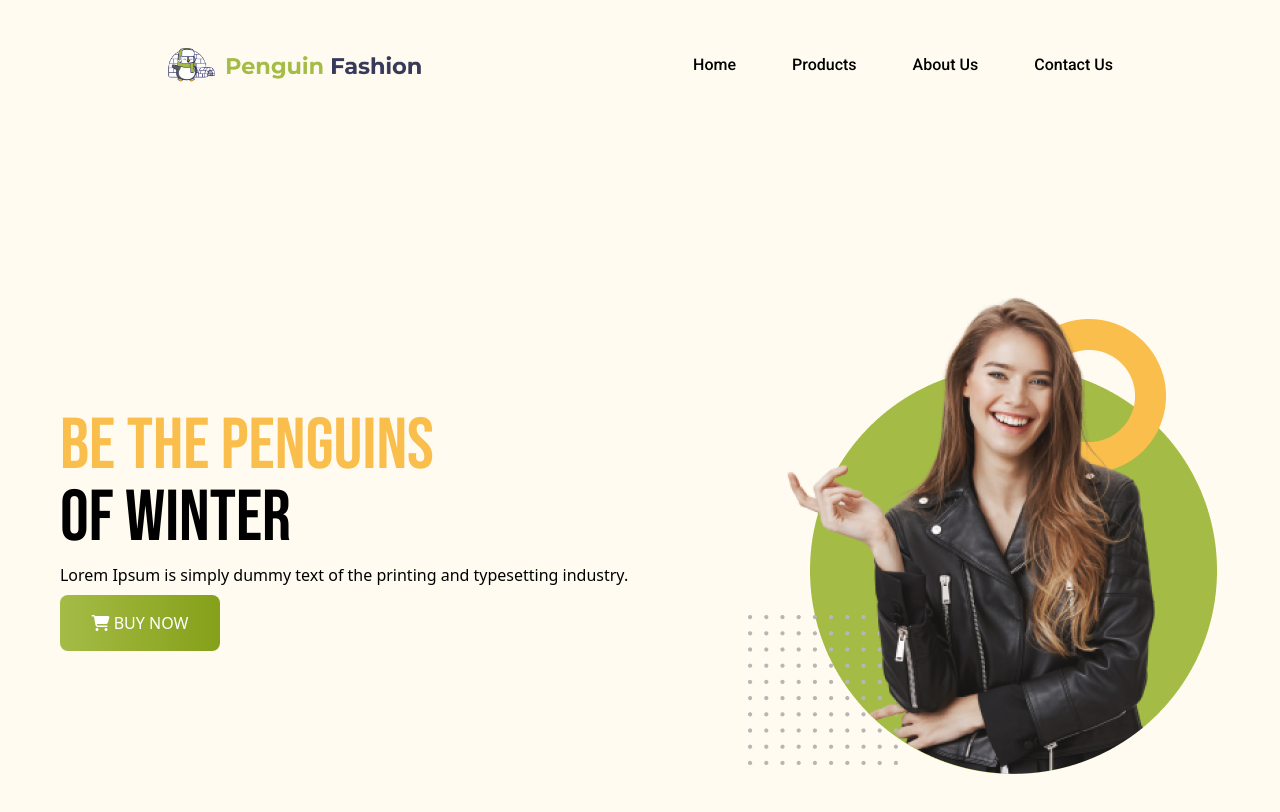
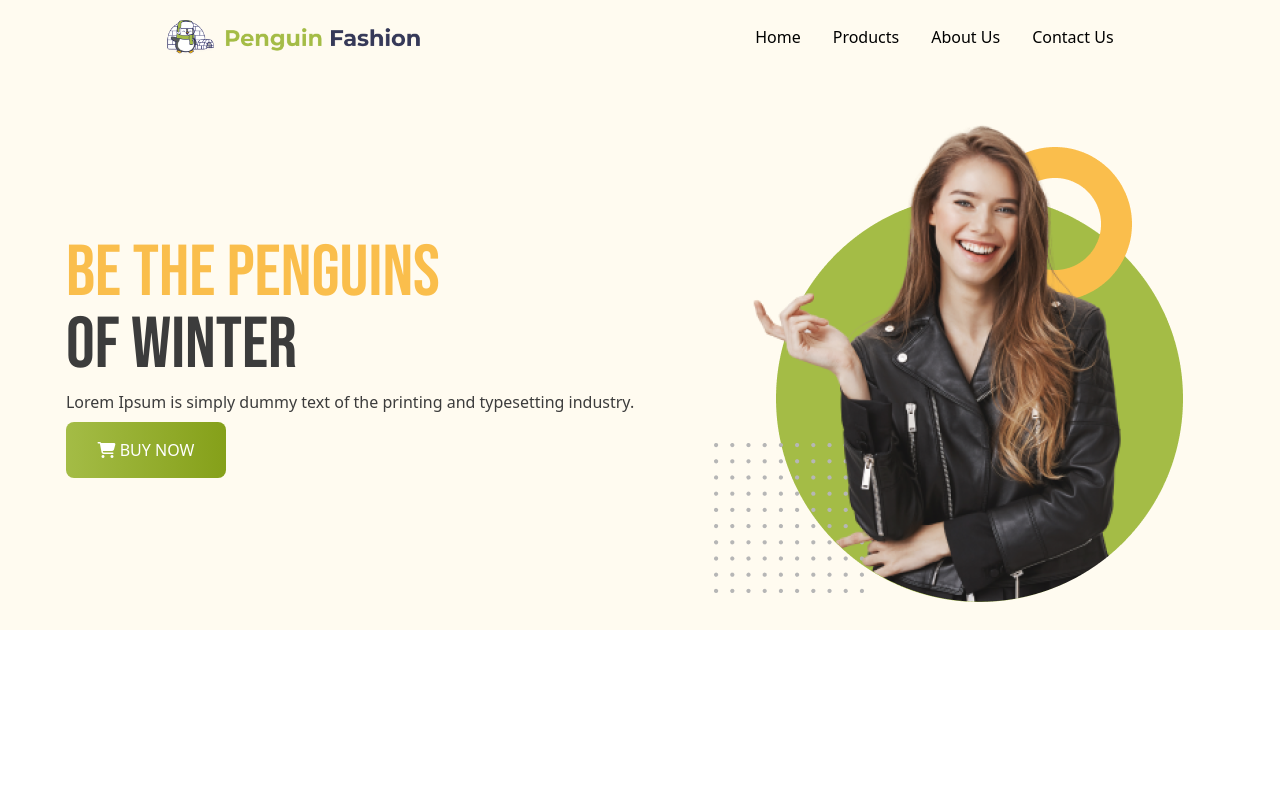
Before and after one commit to WEB-Imran-Hossain/penguin-fashion, a plain HTML site: page index.html in a window 1280 px wide. Drawn offline with nearby package versions, Linux system fonts and the light colour scheme.

Commit message:
added again navbar and hero section with fully reponsive

```diff
--- a/index.html
+++ b/index.html
@@ -29,32 +29,31 @@
 
 <body>
     <header class="bg-[#FFFBF0]">
-        <!-- navbar here start -->
-        <nav class="flex justify-around items-center px-8 py-12">
-            <div>
-                <img class="w-64" src="./icons/logo.png" alt="logo">
-            </div>
+        <!-- navbar start here  -->
+        <nav class="flex flex-col justify-center items-center text-center pt-5 pb md:flex-row md:justify-around">
+                <div class="cursor-pointer">
+                    <img class="w-64" src="./icons/logo.png" alt="logo">
+                </div>
 
-                <ul class="flex justify-around items-center font-roboto text-base font-medium gap-x-14">
-                    <li><a href="#"></a>Home</li>
-                    <li><a href="#"></a>Products</li>
-                    <li><a href="#"></a>About Us</li>
-                    <li><a href="#"></a>Contact Us</li>
-                </ul>
+                <div class="list-none flex">
+                    <li class="mr-4 md:mr-8"><a href="#">Home</a></li>
+                    <li class="mr-4 md:mr-8"><a href="#">Products</a></li>
+                    <li class="mr-4 md:mr-8"><a href="#">About Us</a></li>
+                    <li><a href="#">Contact Us</a></li>
+                </div>
+        </nav>
+        <!-- navbar end here  -->
 
-        </nav>
-        <!-- navbar here end -->
-
-        <!-- hero banner here start -->
-        <div class="flex justify-around items-center h-screen">
+        <!-- hero banner start here  -->
+        <div class="flex flex-col items-center justify-center text-center pt-8 md:flex-row md:justify-around md:text-left md:pl-10 md:pr-10">
             <div class="space-y-2">
-                <h1 class="text-7xl uppercase font-bebas"><span class="text-[#FABE4C]">Be the Penguins</span><br> of Winter</h1>
-                <p class="text-base">Lorem Ipsum is simply dummy text of the printing and typesetting industry.</p>
+                <h1 class="text-7xl uppercase font-bebas text-[#3C3C3C]"><span class="text-[#FABE4C]">Be the Penguins</span><br> of Winter</h1>
+                <p class="text-base text-[#3C3C3C]">Lorem Ipsum is simply dummy text of the printing and typesetting industry.</p>
                 <button class="bg-gradient-to-r from-[#A4BC46] to-[#85A019] font-medium uppercase w-40 h-14 rounded-lg text-white"><li class="text-white fa fa-shopping-cart"></li> Buy Now</button>
             </div>
 
             <div>
-                <img src="./images/model.png" alt="">
+                <img class="w-full p-7" src="./images/model.png" alt="">
             </div>
         </div>
         <!-- hero banner end start -->
```
